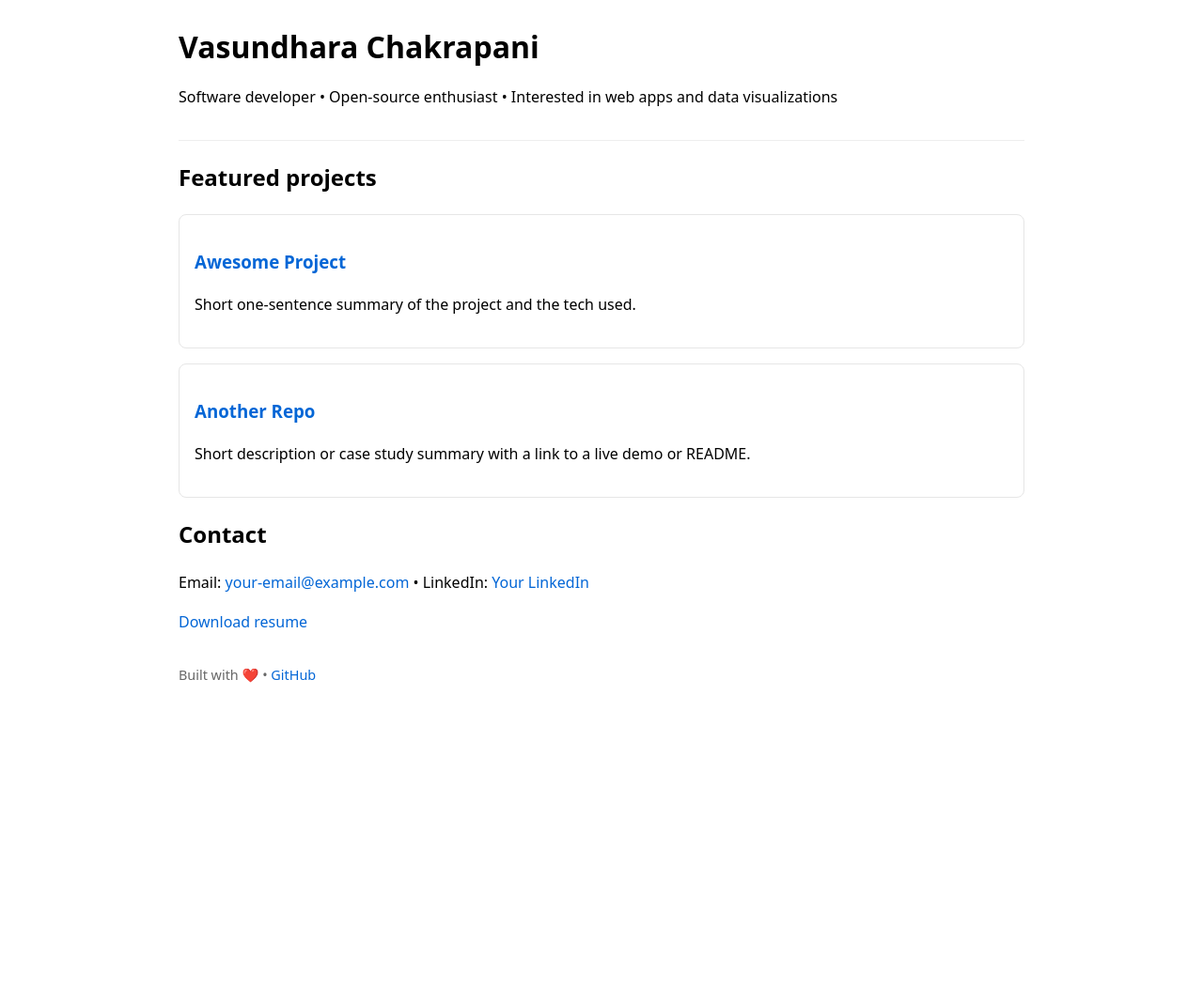
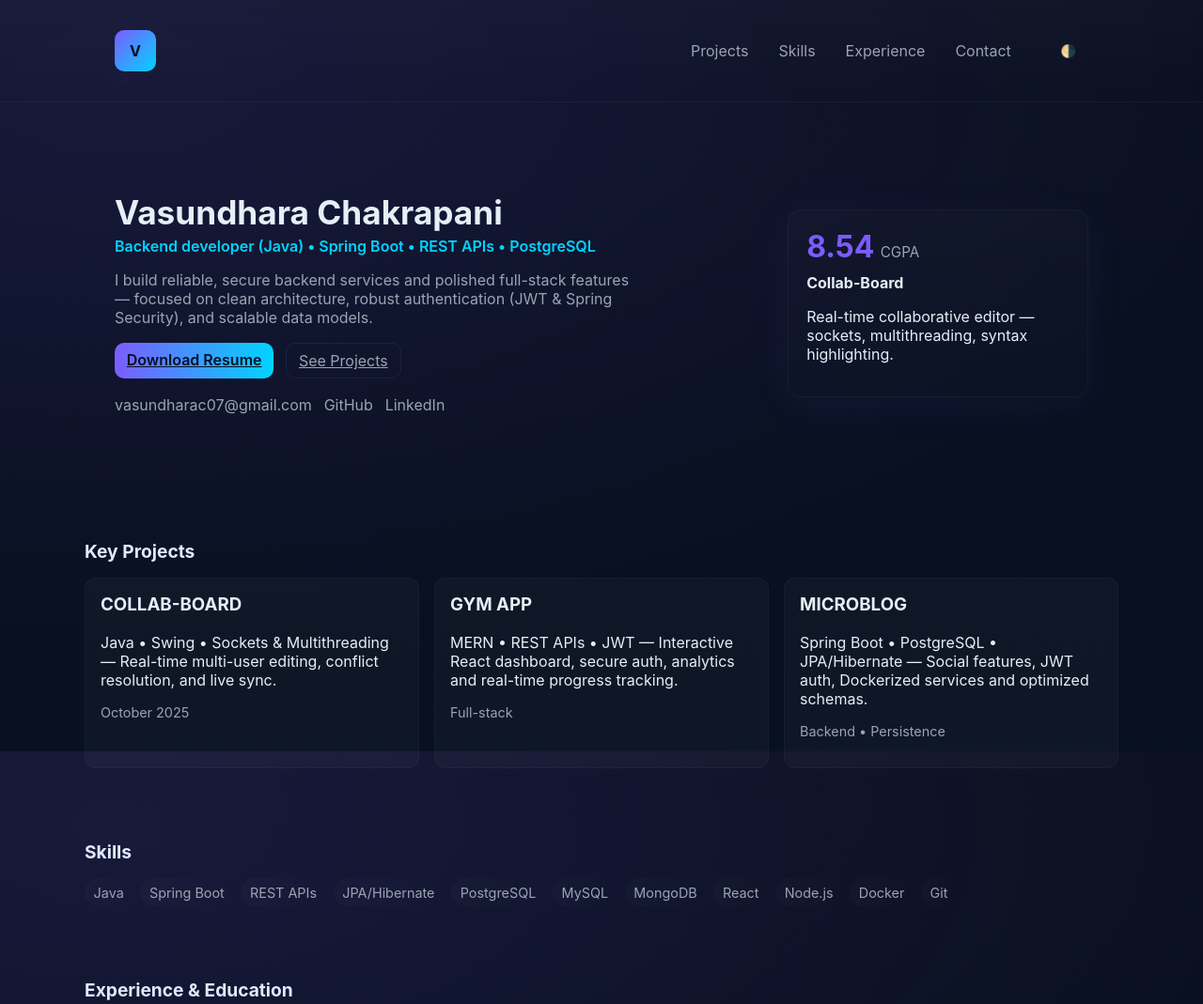
Before and after one commit to VasundharaChakrapani/VasundharaChakrapani.github.io, a plain HTML site: page index.html in a window 1280 px wide. Shown: the top 1069 px of the page at 94% size. Before the commit the page ends 800 px from the top, so only its background shows below. Drawn offline with Linux system fonts and the light colour scheme.

Commit message:
first edit

```diff
--- /dev/null
+++ b/assets/css/styles.css
@@ -0,0 +1,84 @@
+:root{
+  --bg:#0b1020;
+  --panel: rgba(255,255,255,0.03);
+  --muted: #9aa4b2;
+  --accent1: #7c5cff;
+  --accent2: #00d4ff;
+  --glass: rgba(255,255,255,0.04);
+  --radius: 14px;
+}
+*{box-sizing:border-box}
+html,body{height:100%}
+body{
+  margin:0; font-family:Inter, ui-sans-serif, system-ui, -apple-system, "Segoe UI", Roboto, "Helvetica Neue", Arial;
+  background: radial-gradient(1200px 600px at 10% 10%, rgba(124,92,255,0.12), transparent), linear-gradient(180deg,var(--bg), #071021 120%);
+  color:#e6eef8; -webkit-font-smoothing:antialiased; -moz-osx-font-smoothing:grayscale;
+}
+.wrap{max-width:1100px;margin:0 auto;padding:2rem}
+.site-header{backdrop-filter: blur(6px);position:sticky;top:0;z-index:40;background:linear-gradient(180deg, rgba(255,255,255,0.02), transparent);border-bottom:1px solid rgba(255,255,255,0.03)}
+.site-header .wrap{display:flex;align-items:center;gap:1rem}
+.logo{display:inline-grid;place-items:center;width:44px;height:44px;border-radius:10px;background:linear-gradient(135deg,var(--accent1),var(--accent2));color:#071021;font-weight:700;text-decoration:none}
+.nav{margin-left:auto;display:flex;gap:1rem}
+.nav a{color:var(--muted);text-decoration:none;padding:0.5rem;border-radius:8px}
+.nav a:hover{color:white;background:rgba(255,255,255,0.02)}
+.controls{display:flex;gap:.5rem;margin-left:1rem}
+.btn{padding:0.5rem 0.8rem;border-radius:10px;border:0;background:transparent;color:var(--muted);cursor:pointer}
+.btn.primary{background:linear-gradient(90deg,var(--accent1),var(--accent2));color:#041226;font-weight:600}
+.btn.ghost{background:transparent}
+.btn.outline{border:1px solid rgba(255,255,255,0.06);color:var(--muted)}
+.mobile-only{display:none}
+
+.hero{padding:4rem 0}
+.hero-grid{display:grid;grid-template-columns:1fr 320px;gap:2rem;align-items:center}
+.name{font-size:2.2rem;margin:0}
+.tagline{color:var(--accent2);margin:.3rem 0 1rem;font-weight:600}
+.lead{color:var(--muted);max-width:56ch}
+.cta{display:flex;gap:0.8rem;margin-top:1.1rem}
+.socials{margin-top:1.1rem;display:flex;gap:0.8rem;color:var(--muted);flex-wrap:wrap}
+.socials a{color:var(--muted);text-decoration:none}
+
+.card-glow{background:linear-gradient(180deg, rgba(255,255,255,0.02), rgba(255,255,255,0.01));border-radius:var(--radius);padding:1.2rem;box-shadow:0 8px 40px rgba(124,92,255,0.08);border:1px solid rgba(255,255,255,0.03)}
+.stat{display:flex;align-items:baseline;gap:.4rem}
+.num{font-size:2rem;color:var(--accent1);font-weight:700}
+.muted{color:var(--muted);font-size:.95rem}
+.project-sample h4{margin:.6rem 0 .2rem}
+
+.section{padding:2.4rem 0}
+.section-title{font-size:1.2rem;margin:0 0 1rem;color:#dfeafe}
+.grid{display:grid;grid-template-columns:repeat(3,1fr);gap:1rem}
+.card{background:var(--panel);padding:1rem;border-radius:12px;border:1px solid rgba(255,255,255,0.03)}
+.card h3{margin-top:0}
+.meta{color:var(--muted);font-size:.9rem}
+
+.chips{display:flex;flex-wrap:wrap;gap:.5rem}
+.chips span{background:linear-gradient(90deg, rgba(255,255,255,0.02), transparent);padding:.4rem .6rem;border-radius:999px;color:var(--muted);font-size:.9rem}
+
+.timeline{display:grid;gap:1rem}
+.timeline-item{background:var(--glass);padding:1rem;border-radius:12px;border:1px solid rgba(255,255,255,0.02)}
+
+.contact-section .contact-ctas{display:flex;gap:1rem;margin-top:1rem}
+
+.site-footer{padding:2rem 0;border-top:1px solid rgba(255,255,255,0.02);margin-top:2rem}
+.foot-grid{display:flex;justify-content:space-between;align-items:center}
+
+/* Reveal animation */
+.reveal{opacity:0;transform:translateY(10px);transition:all .6s cubic-bezier(.2,.9,.2,1)}
+.reveal.visible{opacity:1;transform:none}
+
+/* Responsive */
+@media (max-width:900px){
+  .hero-grid{grid-template-columns:1fr}
+  .grid{grid-template-columns:repeat(2,1fr)}
+  .nav{display:none}
+  .mobile-only{display:inline-block}
+}
+@media (max-width:560px){
+  .grid{grid-template-columns:1fr}
+  .wrap{padding:1rem}
+}
+
+/* Light theme override (toggle) */
+body.light{background:linear-gradient(180deg,#f9fbff,#f2f7ff);color:#071226}
+body.light .nav a, body.light .socials a{color:#40546b}
+body.light .muted{color:#6b7788}
+body.light .card-glow{box-shadow:none}
--- /dev/null
+++ b/assets/js/main.js
@@ -0,0 +1,39 @@
+// Small interactions: theme toggle, mobile nav and reveal-on-scroll
+document.addEventListener('DOMContentLoaded', function(){
+  // set year
+  const yearEl = document.getElementById('year');
+  if(yearEl) yearEl.textContent = new Date().getFullYear();
+
+  // Theme toggle
+  const themeToggle = document.getElementById('themeToggle');
+  themeToggle && themeToggle.addEventListener('click', ()=>{
+    document.body.classList.toggle('light');
+  });
+
+  // Mobile menu
+  const menuBtn = document.getElementById('menuBtn');
+  const nav = document.getElementById('nav');
+  menuBtn && menuBtn.addEventListener('click', ()=>{
+    if(nav.style.display === 'flex'){
+      nav.style.display = '';
+    } else {
+      nav.style.display = 'flex';
+      nav.style.flexDirection = 'column';
+      nav.style.background = 'rgba(255,255,255,0.02)';
+      nav.style.padding = '0.6rem';
+      nav.style.borderRadius = '10px';
+    }
+  });
+
+  // reveal on scroll
+  const reveals = document.querySelectorAll('.reveal');
+  const io = new IntersectionObserver((entries)=>{
+    entries.forEach(entry=>{
+      if(entry.isIntersecting){
+        entry.target.classList.add('visible');
+        io.unobserve(entry.target);
+      }
+    });
+  },{threshold: 0.12});
+  reveals.forEach(r=>io.observe(r));
+});
--- a/index.html
+++ b/index.html
@@ -3,47 +3,129 @@
   <head>
     <meta charset="utf-8" />
     <meta name="viewport" content="width=device-width,initial-scale=1" />
-  <title>Vasundhara Chakrapani — Portfolio</title>
-  <meta name="description" content="Portfolio of Vasundhara Chakrapani — projects, contact and resume." />
-  <style>
-    body {font-family: system-ui, -apple-system, "Segoe UI", Roboto, sans-serif; line-height:1.6; margin:0; padding:1.5rem; max-width:900px; margin-left:auto; margin-right:auto;}
-    header {border-bottom:1px solid #eee; padding-bottom:1rem; margin-bottom:1.2rem;}
-    h1 {margin:0;}
-    .projects {display:grid; gap:1rem;}
-    .card {border:1px solid #e6e6e6; padding:1rem; border-radius:8px;}
-    a {color:#0366d6; text-decoration:none;}
-    footer {margin-top:2rem; color:#666; font-size:0.9rem;}
-  </style>
+    <title>Vasundhara Chakrapani — Backend Developer</title>
+    <meta name="description" content="Portfolio of Vasundhara Chakrapani — Java backend developer, Spring Boot, REST APIs, and full-stack projects." />
+    <link rel="stylesheet" href="assets/css/styles.css">
   </head>
   <body>
-  <header>
-    <h1>Vasundhara Chakrapani</h1>
-    <p>Software developer • Open-source enthusiast • Interested in web apps and data visualizations</p>
+    <header class="site-header">
+      <div class="wrap">
+        <a class="logo" href="#">V</a>
+        <nav class="nav" id="nav">
+          <a href="#projects">Projects</a>
+          <a href="#skills">Skills</a>
+          <a href="#experience">Experience</a>
+          <a href="#contact">Contact</a>
+        </nav>
+        <div class="controls">
+          <button id="themeToggle" class="btn ghost">🌗</button>
+          <button id="menuBtn" class="btn ghost mobile-only">☰</button>
+        </div>
+      </div>
     </header>
 
-  <section>
-    <h2>Featured projects</h2>
-    <div class="projects">
-      <div class="card">
-        <h3><a href="https://github.com/VasundharaChakrapani/awesome-project">Awesome Project</a></h3>
-        <p>Short one-sentence summary of the project and the tech used.</p>
+    <main>
+      <section class="hero">
+        <div class="wrap hero-grid">
+          <div class="hero-left">
+            <h1 class="name">Vasundhara Chakrapani</h1>
+            <p class="tagline">Backend developer (Java) • Spring Boot • REST APIs • PostgreSQL</p>
+
+            <p class="lead">I build reliable, secure backend services and polished full-stack features — focused on clean architecture, robust authentication (JWT & Spring Security), and scalable data models.</p>
+
+            <div class="cta">
+              <a class="btn primary" href="README.md" download>Download Resume</a>
+              <a class="btn outline" href="#projects">See Projects</a>
             </div>
 
-      <div class="card">
-        <h3><a href="https://github.com/VasundharaChakrapani/another-repo">Another Repo</a></h3>
-        <p>Short description or case study summary with a link to a live demo or README.</p>
+            <div class="socials">
+              <a href="mailto:vasundharac07@gmail.com">vasundharac07@gmail.com</a>
+              <a href="https://github.com/VasundharaChakrapani" target="_blank" rel="noopener">GitHub</a>
+              <a href="#" aria-label="LinkedIn">LinkedIn</a>
+            </div>
+          </div>
+
+          <div class="hero-right">
+            <div class="card-glow">
+              <div class="stat">
+                <span class="num">8.54</span>
+                <span class="muted">CGPA</span>
+              </div>
+              <div class="project-sample">
+                <h4>Collab-Board</h4>
+                <p>Real-time collaborative editor — sockets, multithreading, syntax highlighting.</p>
+              </div>
+            </div>
           </div>
         </div>
       </section>
 
-  <section>
-    <h2>Contact</h2>
-    <p>Email: <a href="mailto:your-email@example.com">your-email@example.com</a> • LinkedIn: <a href="#">Your LinkedIn</a></p>
-    <p><a href="/resume.pdf">Download resume</a></p>
+      <section id="projects" class="wrap section">
+        <h2 class="section-title">Key Projects</h2>
+        <div class="grid">
+          <article class="card reveal">
+            <h3>COLLAB-BOARD</h3>
+            <p>Java • Swing • Sockets & Multithreading — Real-time multi-user editing, conflict resolution, and live sync.</p>
+            <p class="meta">October 2025</p>
+          </article>
+
+          <article class="card reveal">
+            <h3>GYM APP</h3>
+            <p>MERN • REST APIs • JWT — Interactive React dashboard, secure auth, analytics and real-time progress tracking.</p>
+            <p class="meta">Full-stack</p>
+          </article>
+
+          <article class="card reveal">
+            <h3>MICROBLOG</h3>
+            <p>Spring Boot • PostgreSQL • JPA/Hibernate — Social features, JWT auth, Dockerized services and optimized schemas.</p>
+            <p class="meta">Backend • Persistence</p>
+          </article>
+        </div>
       </section>
 
-  <footer>
-    <p>Built with ❤️ • <a href="https://github.com/VasundharaChakrapani">GitHub</a></p>
+      <section id="skills" class="wrap section">
+        <h2 class="section-title">Skills</h2>
+        <div class="chips">
+          <span>Java</span><span>Spring Boot</span><span>REST APIs</span><span>JPA/Hibernate</span>
+          <span>PostgreSQL</span><span>MySQL</span><span>MongoDB</span><span>React</span>
+          <span>Node.js</span><span>Docker</span><span>Git</span>
+        </div>
+      </section>
+
+      <section id="experience" class="wrap section">
+        <h2 class="section-title">Experience & Education</h2>
+        <div class="timeline">
+          <div class="timeline-item reveal">
+            <h4>Girlscript Summer of Code — Contributor</h4>
+            <p>Implemented backend & frontend features using Spring Boot & React; fixed critical bugs and optimized APIs.</p>
+            <p class="muted">October 2025</p>
+          </div>
+
+          <div class="timeline-item reveal">
+            <h4>University of Visvesvaraya College of Engineering</h4>
+            <p>B.Tech — Computer Science & Engineering • CGPA: 8.54</p>
+            <p class="muted">October 2023 — August 2027</p>
+          </div>
+        </div>
+      </section>
+
+      <section id="contact" class="wrap section contact-section">
+        <h2 class="section-title">Get In Touch</h2>
+        <p>I'm open to internships and collaborations. Drop a message at <a href="mailto:vasundharac07@gmail.com">vasundharac07@gmail.com</a>.</p>
+        <div class="contact-ctas">
+          <a class="btn primary" href="mailto:vasundharac07@gmail.com">Email Me</a>
+          <a class="btn outline" href="https://github.com/VasundharaChakrapani" target="_blank" rel="noopener">View GitHub</a>
+        </div>
+      </section>
+    </main>
+
+    <footer class="site-footer">
+      <div class="wrap foot-grid">
+        <div>© <span id="year"></span> Vasundhara Chakrapani</div>
+        <div class="muted">Built with care • Open to work</div>
+      </div>
     </footer>
+
+    <script src="assets/js/main.js"></script>
   </body>
 </html>
```
Lines whose indentation alone changed are shown as unchanged.
